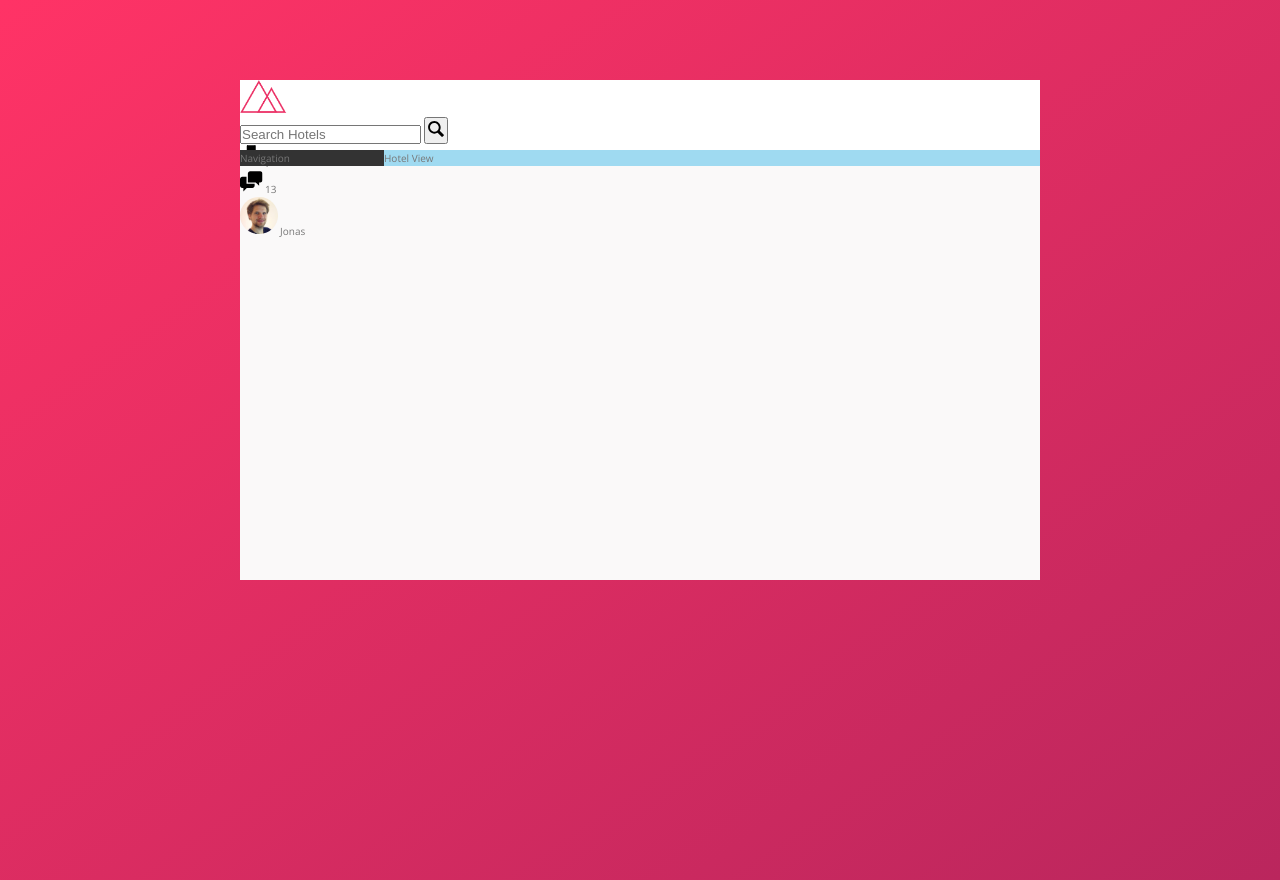
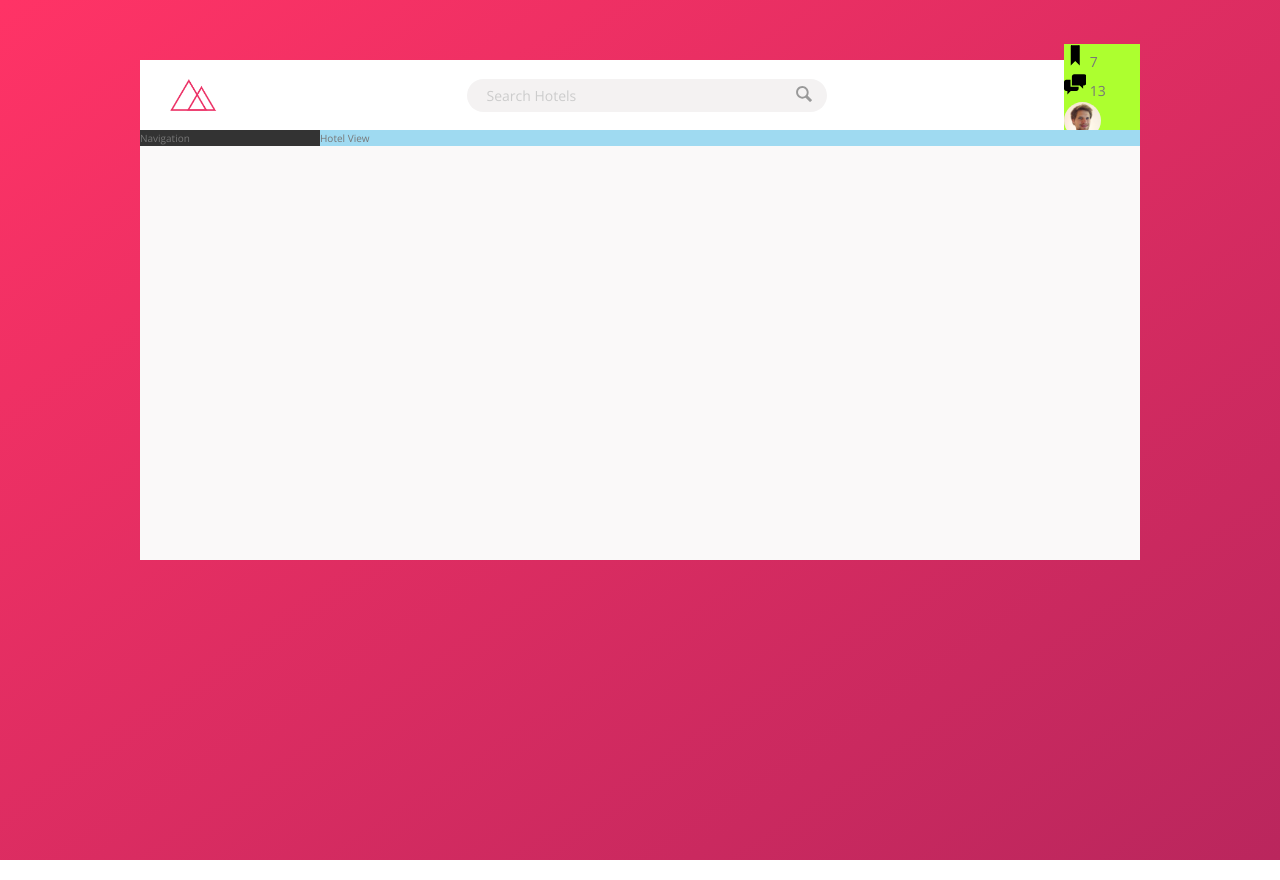
Before and after one commit to lurkaround/trillo, a website: page index.html in a window 1280 px wide. Drawn offline with nearby package versions, Linux system fonts and the light colour scheme.

Commit message:
aligned header items && styled search bar

```diff
--- a/sass/_components.scss
+++ b/sass/_components.scss
@@ -3,20 +3,62 @@
 
 .logo {
   height: 3.25rem;
+  margin-left: 3rem;
 }
 
 ////////////////////////
 /// SEARCH
 .search {
+  flex: 0 0 40%;
+
+  display: flex;
+  align-items: center;
+  justify-content: center;
   &__input {
+    font-family: inherit;
+    font-size: inherit;
+    color: inherit;
+    background-color: var(--color-grey-light-2);
+    border: none;
+    border-radius: 100px;
+    padding: 0.7rem 2rem;
+    width: 90%;
+    transition: all 0.2s;
+    margin-right: -3.25rem;
+
+    &:focus {
+      outline: none;
+      width: 100%;
+      background-color: var(--color-grey-light-3);
+    }
+
+    &::-webkit-input-placeholder {
+      font-weight: 100;
+      color: var(--color-grey-light-4);
+    }
+  }
+
+  &__input:focus + &__button {
+    background-color: var(--color-grey-light-3);
   }
 
   &__button {
+    border: none;
+    background-color: var(--color-grey-light-2);
+
+    &:focus {
+      outline: none;
+    }
+
+    &:active {
+      transform: translateY(2px);
+    }
   }
 
   &__icon {
     height: 2rem;
     width: 2rem;
+    fill: var(--color-grey-dark-3);
   }
 }
 
@@ -24,6 +66,7 @@
 /// USER NAV
 
 .user-nav {
+  background-color: greenyellow;
   &__icon-box {
   }
 
--- a/sass/_layout.scss
+++ b/sass/_layout.scss
@@ -1,6 +1,6 @@
 .container {
-  max-width: 80rem;
-  margin: 8rem auto;
+  max-width: 100rem;
+  margin: 6rem auto;
   background-color: var(--color-grey-light-1);
   box-shadow: var(--shadow-dark);
 
@@ -8,9 +8,14 @@
 }
 
 .header {
+  font-size: 1.4rem;
   height: 7rem;
   background-color: #fff;
   border-bottom: var(--color-grey-light-2);
+
+  display: flex;
+  justify-content: space-between;
+  align-items: center;
 }
 
 .content {
```
Also changed, not shown: css/style.css.
